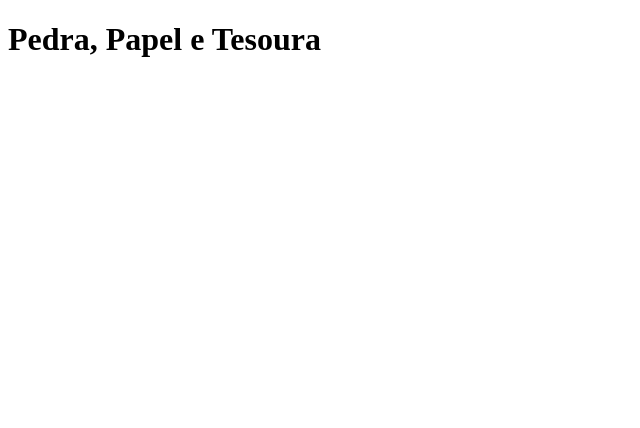
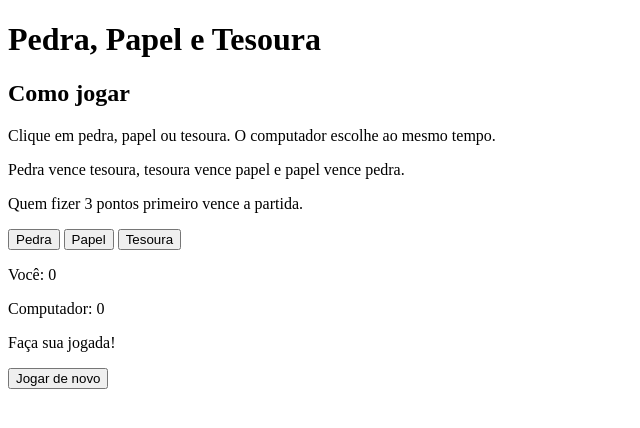
Before and after one commit to vanessalonardelli/pedra-papel-tesoura, a plain HTML site: page index.html in a window 1280 px wide. Shown: the whole page, without its empty margins (0-640 px from the left). Drawn offline with Linux system fonts and the light colour scheme.

Commit message:
Adicionando instruções, botões de escolha e placar

```diff
--- a/index.html
+++ b/index.html
@@ -8,7 +8,29 @@
 </head>
 <body>
 
-  <h1>Pedra, Papel e Tesoura</h1>
+   <h1>Pedra, Papel e Tesoura</h1>
+
+  <section class="instrucoes">
+    <h2>Como jogar</h2>
+    <p>Clique em pedra, papel ou tesoura. O computador escolhe ao mesmo tempo.</p>
+    <p>Pedra vence tesoura, tesoura vence papel e papel vence pedra.</p>
+    <p>Quem fizer 3 pontos primeiro vence a partida.</p>
+  </section>
+
+  <section class="opcoes">
+    <button class="botao-escolha" data-escolha="pedra">Pedra</button>
+    <button class="botao-escolha" data-escolha="papel">Papel</button>
+    <button class="botao-escolha" data-escolha="tesoura">Tesoura</button>
+  </section>
+
+  <section class="placar">
+    <p>Você: <span id="pontos-jogador">0</span></p>
+    <p>Computador: <span id="pontos-computador">0</span></p>
+  </section>
+
+  <p id="resultado">Faça sua jogada!</p>
+
+  <button id="botao-reiniciar">Jogar de novo</button>
 
   <script src="js/jogo.js"></script>
 </body>
```
